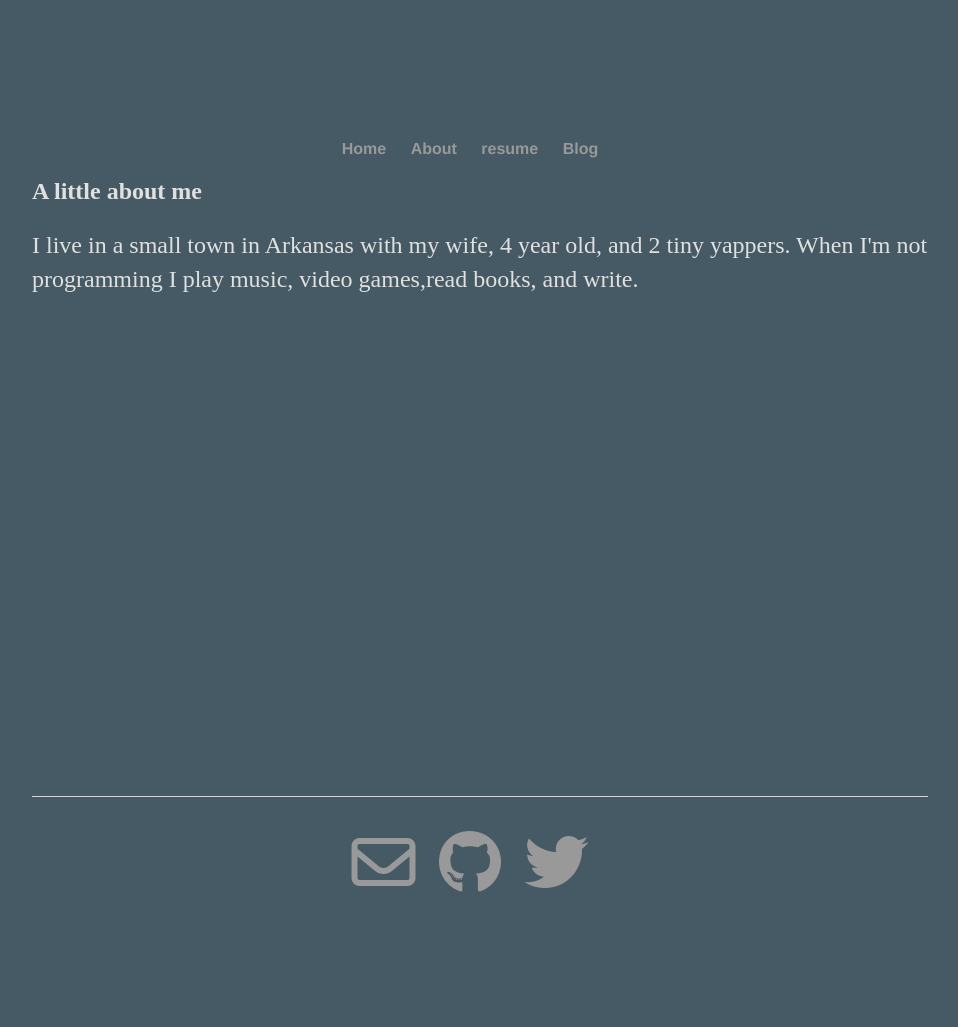
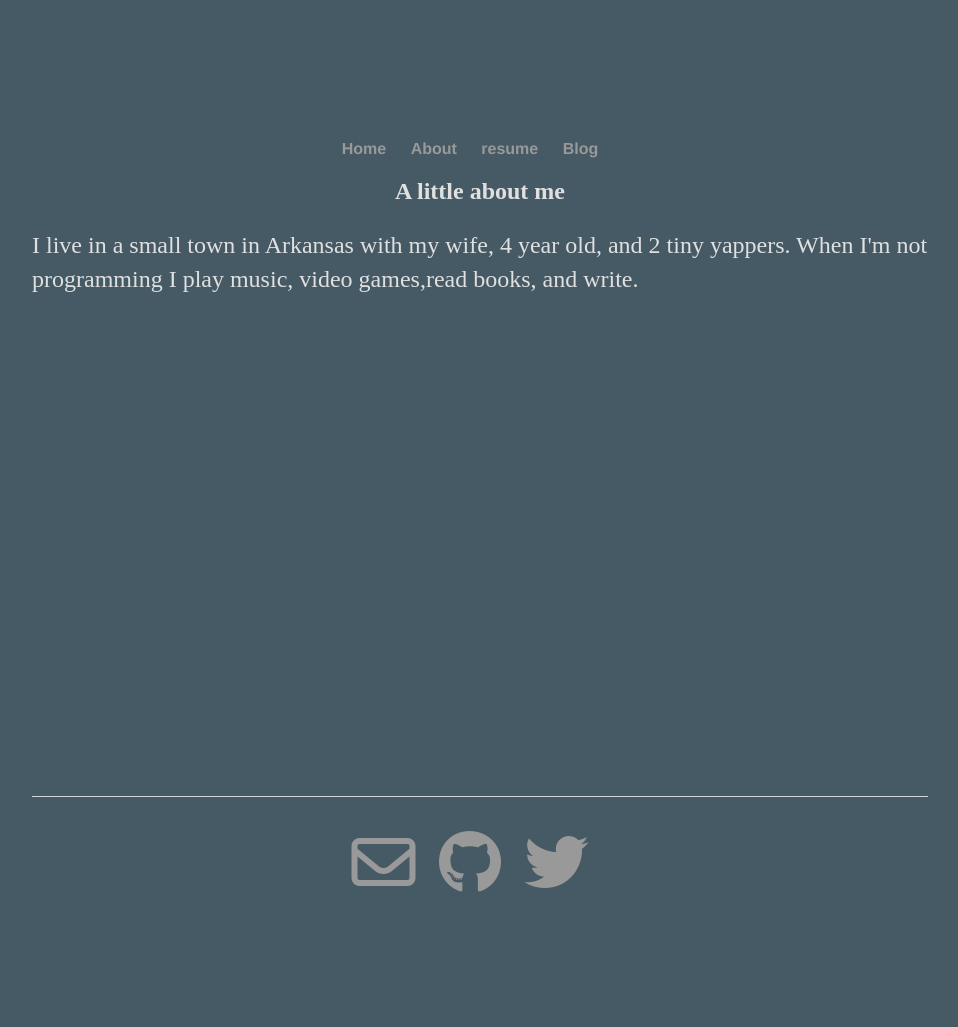
Before and after one commit to tindrew/my_blog, a Jekyll site: the page built from about/index.html, in a window 1280 px wide. Shown: the whole page, without its empty margins (160-1118 px from the left). Built offline with Jekyll 4.4.1, drawn with Linux system fonts in a browser that asks for light colours; nearby versions of some CDN libraries.

Commit message:
Update main.css

```diff
--- a/css/main.css
+++ b/css/main.css
@@ -64,7 +64,7 @@ ul.posts li {
     list-style: none;
 }
 
-about {
+.about {
     text-align: center;
 }
 
```
